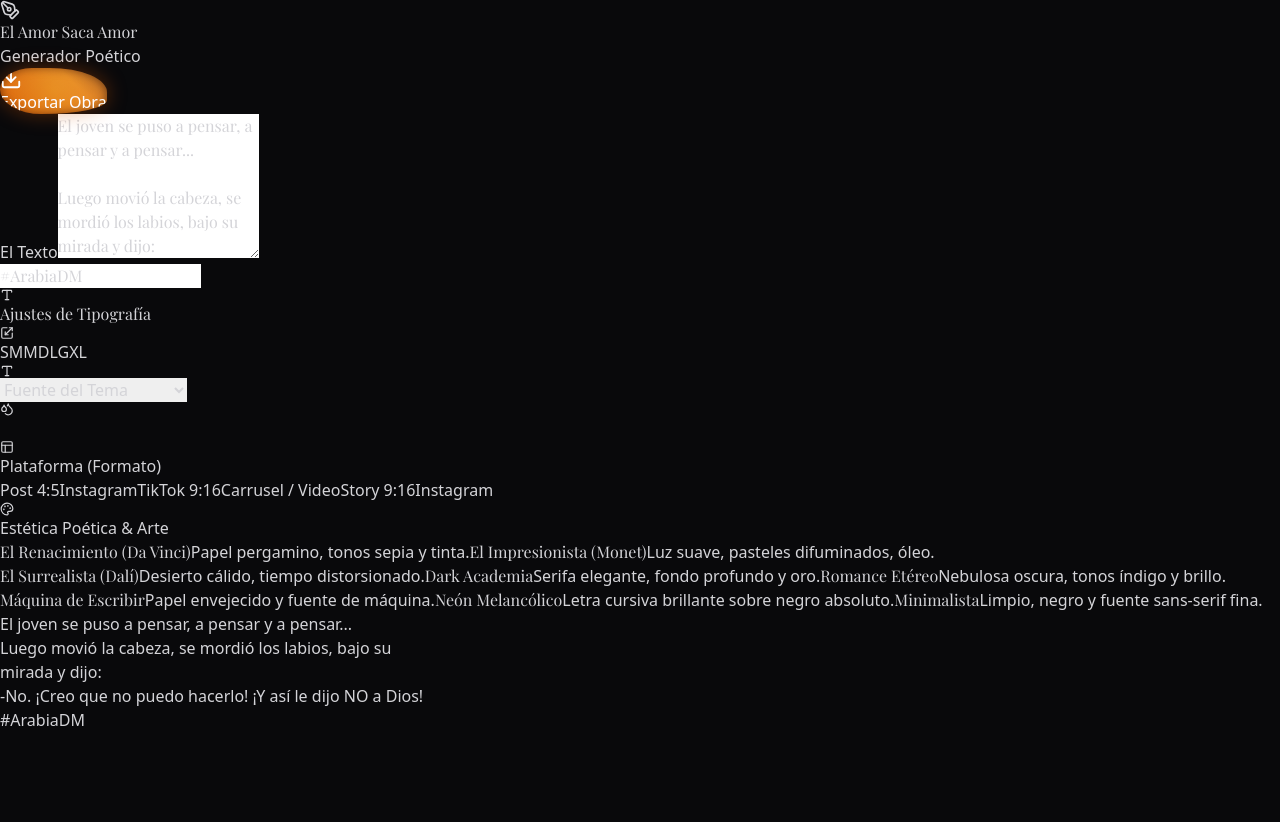
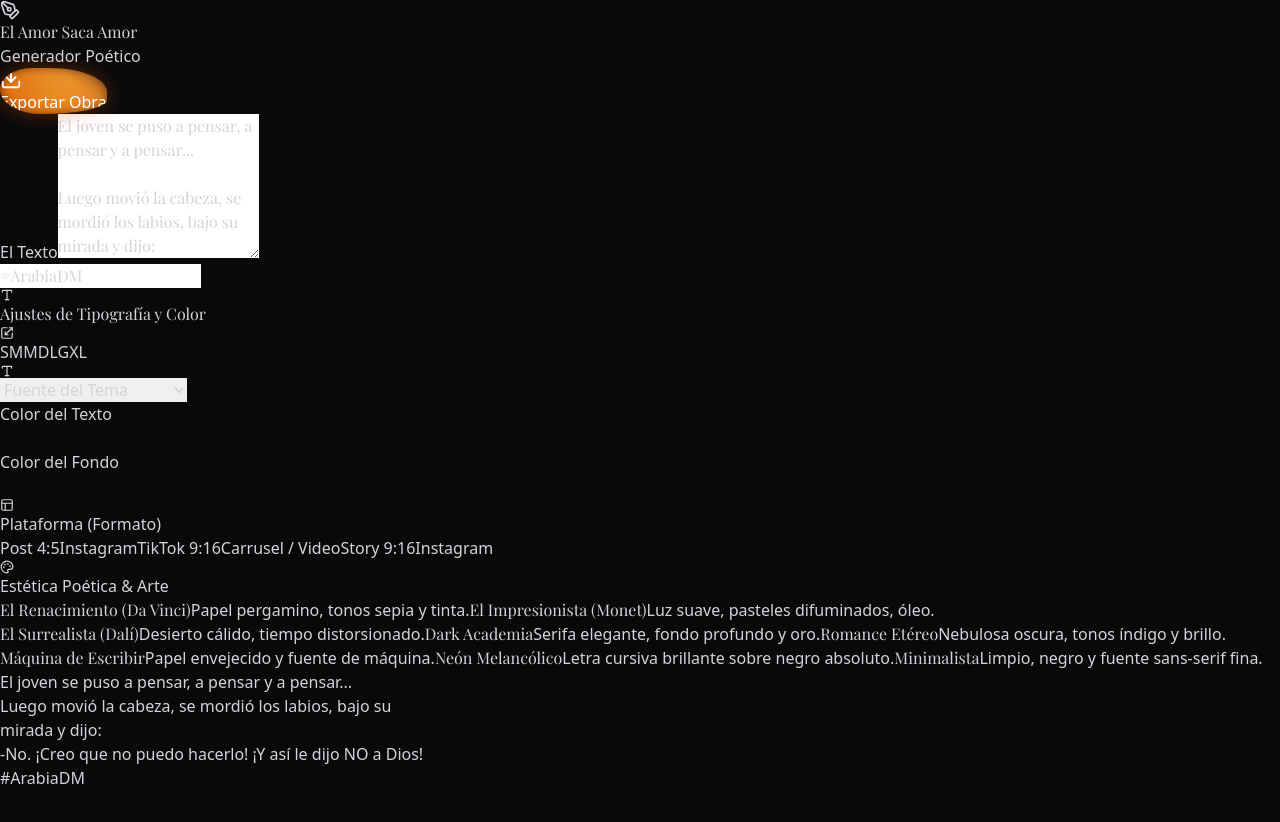
Before and after one commit to alej-developer/generador-poemas-elamorsacaamor, a React (Vite) app: page / in a window 1280 px wide. Shown: the top 822 px of the page. Built offline with nearby package versions, Linux system fonts and the light colour scheme; grey boxes are pictures that could not be loaded; a web font is replaced by a local one.

Commit message:
Add custom background color selection to typography settings

```diff
--- a/src/App.jsx
+++ b/src/App.jsx
@@ -14,6 +14,7 @@ function App() {
   // Custom Typography states
   const [customFont, setCustomFont] = useState('default')
   const [customColor, setCustomColor] = useState('default')
+  const [customBgColor, setCustomBgColor] = useState('default')
   const [customSize, setCustomSize] = useState('md')
 
   const templateRef = useRef(null)
@@ -44,9 +45,11 @@ function App() {
   ];
 
   const fontColors = [
-    { id: 'default', label: 'Color del Tema', bg: 'bg-gradient-to-r from-gray-400 to-gray-600' },
+    { id: 'default', label: 'Por Defecto', bg: 'bg-gradient-to-r from-gray-400 to-gray-600' },
     { id: '#ffffff', label: 'Blanco Puro', bg: 'bg-white border border-gray-300' },
     { id: '#000000', label: 'Negro Tinta', bg: 'bg-black' },
+    { id: '#09090b', label: 'Negro Profundo', bg: 'bg-[#09090b]' },
+    { id: '#eaddcf', label: 'Papel Crema', bg: 'bg-[#eaddcf]' },
     { id: '#d4af37', label: 'Oro Clásico', bg: 'bg-[#d4af37]' },
     { id: '#ff71ce', label: 'Rosa Neón', bg: 'bg-[#ff71ce]' },
     { id: '#bf360c', label: 'Terracota', bg: 'bg-[#bf360c]' },
@@ -110,7 +113,7 @@ function App() {
           {/* NUEVO: Personalización del Texto */}
           <section className="flex flex-col gap-4 pt-6 border-t border-zinc-800">
             <h3 className="font-sans text-xs uppercase font-medium tracking-widest text-zinc-400 flex items-center gap-2">
-              <Type size={14} /> Ajustes de Tipografía
+              <Type size={14} /> Ajustes de Tipografía y Color
             </h3>
 
             {/* Tamaño */}
@@ -143,16 +146,31 @@ function App() {
               </select>
             </div>
 
-            {/* Color */}
-            <div className="flex items-center gap-3">
-              <Droplets size={14} className="text-zinc-500" />
-              <div className="flex-1 flex gap-2 flex-wrap">
+            {/* Color de Texto */}
+            <div className="flex items-start flex-col gap-2 mt-2">
+              <label className="text-[10px] text-zinc-500 uppercase tracking-widest">Color del Texto</label>
+              <div className="w-full flex gap-2 flex-wrap">
                 {fontColors.map(c => (
                   <button
                     key={c.id}
                     onClick={() => setCustomColor(c.id)}
                     title={c.label}
                     className={`w-6 h-6 rounded-full ${c.bg} transition-all ${customColor === c.id ? 'ring-2 ring-zinc-300 ring-offset-2 ring-offset-zinc-950 scale-110' : 'hover:scale-110'}`}
+                  />
+                ))}
+              </div>
+            </div>
+
+            {/* Color de Fondo */}
+            <div className="flex items-start flex-col gap-2 mt-2">
+              <label className="text-[10px] text-zinc-500 uppercase tracking-widest">Color del Fondo</label>
+              <div className="w-full flex gap-2 flex-wrap">
+                {fontColors.map(c => (
+                  <button
+                    key={c.id}
+                    onClick={() => setCustomBgColor(c.id)}
+                    title={c.label}
+                    className={`w-6 h-6 rounded-full ${c.bg} transition-all ${customBgColor === c.id ? 'ring-2 ring-zinc-300 ring-offset-2 ring-offset-zinc-950 scale-110' : 'hover:scale-110'}`}
                   />
                 ))}
               </div>
--- a/src/components/TemplateRenderer.jsx
+++ b/src/components/TemplateRenderer.jsx
@@ -14,7 +14,8 @@ const TemplateRenderer = forwardRef(({
   showSafeZones,
   customFont,
   customColor,
-  customSize
+  customSize,
+  customBgColor
 }, ref) => {
   // Formatos soportados
   const formatStyles = {
@@ -62,7 +63,6 @@ const TemplateRenderer = forwardRef(({
       author: 'text-[#a1a1aa] font-["Montserrat"] font-medium text-xs mt-10 z-10 tracking-[0.2em] uppercase',
       decorative: null
     },
-    // NUEVOS ESTILOS DE ARTE CLÁSICO
     'renaissance': {
       container: 'bg-[#d8cbb8] p-10 md:p-14 flex flex-col justify-center items-center relative overflow-hidden shadow-[inset_0_0_80px_rgba(92,64,51,0.3)]',
       text: 'text-[#3e2723] font-["Cinzel"] text-[1.125rem] leading-[2] text-center z-10 mix-blend-multiply',
@@ -81,7 +81,6 @@ const TemplateRenderer = forwardRef(({
       author: 'text-[#00695c] font-["Caveat"] text-xl mt-6 z-10',
       decorative: (
         <>
-          {/* Manchas suaves tipo Monet */}
           <div className="absolute top-[-10%] left-[-10%] w-64 h-64 bg-[#b2dfdb] rounded-full mix-blend-multiply filter blur-[40px] opacity-70"></div>
           <div className="absolute bottom-[-10%] right-[-10%] w-64 h-64 bg-[#c8e6c9] rounded-full mix-blend-multiply filter blur-[40px] opacity-70"></div>
           <div className="absolute top-[30%] right-[10%] w-48 h-48 bg-[#ffcdd2] rounded-full mix-blend-multiply filter blur-[50px] opacity-40"></div>
@@ -95,7 +94,6 @@ const TemplateRenderer = forwardRef(({
       author: 'text-[#d84315] font-["Montserrat"] font-bold text-xs mt-10 z-10 tracking-[0.4em] uppercase',
       decorative: (
         <>
-          {/* Sombras y gradientes distorsionados tipo Dalí */}
           <div className="absolute bottom-0 left-0 w-full h-[40%] bg-gradient-to-t from-[#ffb74d] to-transparent"></div>
           <div className="absolute top-[20%] right-[-10%] w-32 h-64 bg-[#ffcc80] rounded-[100%] rotate-45 filter blur-[20px] mix-blend-multiply opacity-60"></div>
           <div className="absolute bottom-[10%] left-[20%] w-48 h-12 bg-[#8d6e63] rounded-[100%] mix-blend-overlay filter blur-[10px] opacity-40 skew-x-12"></div>
@@ -106,7 +104,6 @@ const TemplateRenderer = forwardRef(({
 
   const currentTheme = themes[styleTheme] || themes['dark_academia'];
 
-  // Para preservar los saltos de línea
   const formattedText = text.split('\n').map((line, i) => (
     <React.Fragment key={i}>
       {line === '' ? <span className="block h-4"></span> : line}
@@ -114,7 +111,6 @@ const TemplateRenderer = forwardRef(({
     </React.Fragment>
   ));
 
-  // Tamaños personalizados basados en la selección
   const sizeMap = {
     'sm': '0.8em',
     'md': '1em',
@@ -138,6 +134,7 @@ const TemplateRenderer = forwardRef(({
       )}
       style={{
         minHeight: (format === 'tiktok' || format === 'instagram_story') ? '700px' : '560px',
+        ...(customBgColor && customBgColor !== 'default' ? { backgroundColor: customBgColor } : {})
       }}
     >
       {currentTheme.decorative}
```
